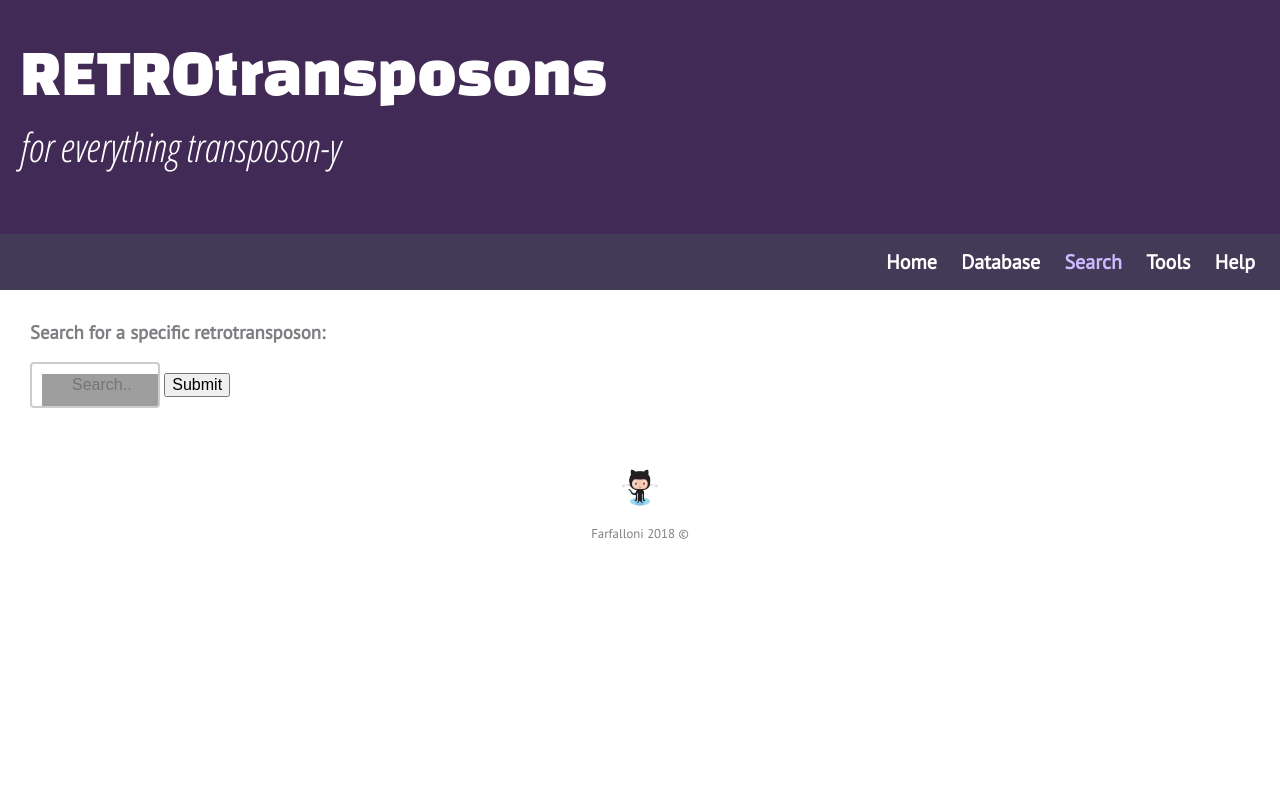
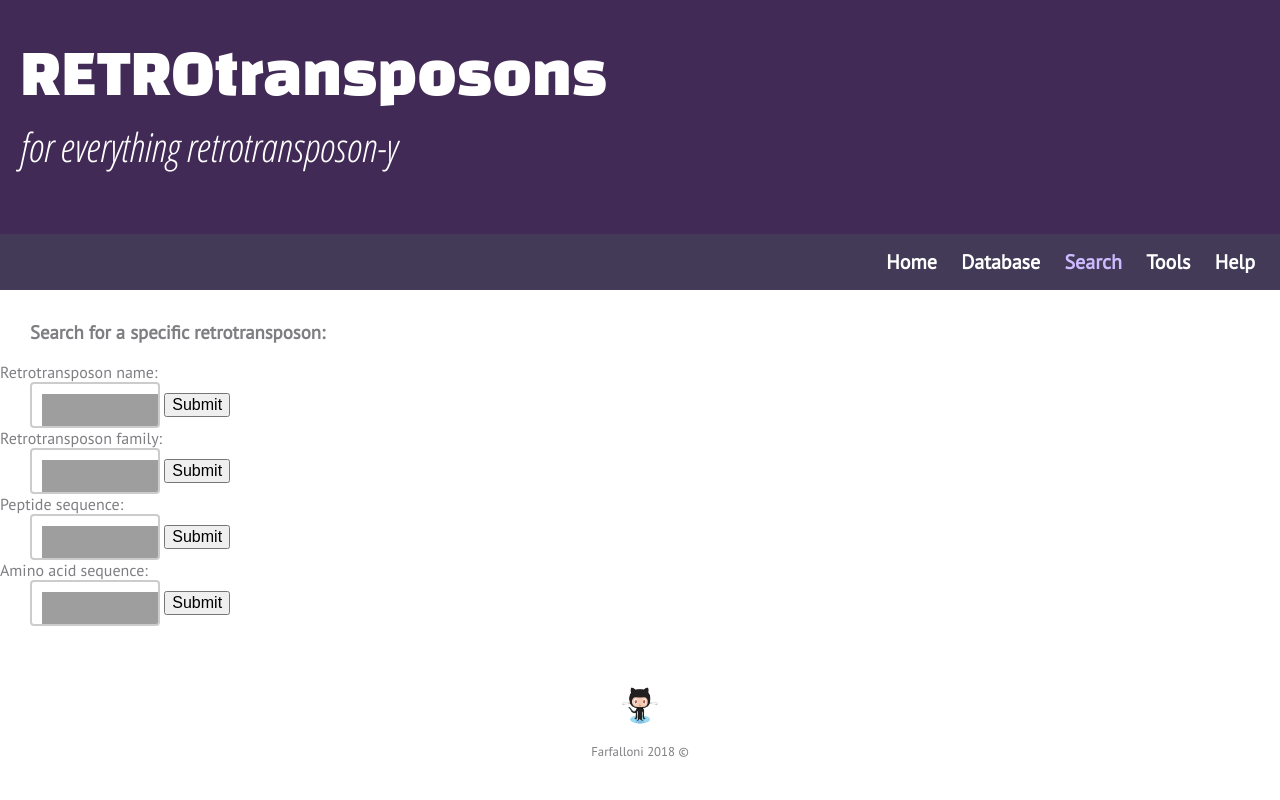
Before and after one commit to eagomezc/Retrotransposon_app, a Flask app: page /search.html in a window 1280 px wide. Run offline with Flask 2, Linux system fonts and the light colour scheme; grey boxes are pictures that could not be loaded.

Commit message:
added specific search bars

```diff
--- a/templates/search.html
+++ b/templates/search.html
@@ -12,7 +12,7 @@
     <header>
       <a href="index.html" id="group-name">
         <h1>RETROtransposons</h1>
-        <h2>for everything transposon-y</h2>
+        <h2>for everything retrotransposon-y</h2>
       </a>
       <nav>
         <ul>
@@ -27,11 +27,30 @@
     </header>
 
     <h3 class="search-form">Search for a specific retrotransposon:</h3>
+
+    <label class="pep-seq">Retrotransposon name:</label>
       <form action="/results.html">
-      <input type="text" name="search" placeholder="Search..">
+      <input type="text" name="search">
       <input type="submit">
-     </form>
+      </form>
 
+    <label class="pep-seq">Retrotransposon family:</label>
+        <form action="/results.html">
+        <input type="text" name="search">
+        <input type="submit">
+        </form>
+
+    <label class="pep-seq">Peptide sequence:</label>
+      <form action="/results.html">
+      <input type="text" name="search">
+      <input type="submit">
+      </form>
+
+    <label class="pep-seq">Amino acid sequence:</label>
+      <form action="/results.html">
+      <input type="text" name="search">
+      <input type="submit">
+      </form>
 
       <footer>
         <a href="https://github.com/eagomezc/Farfalloni"><img src="static/github_icon.png" alt="Github logo" class="social-icon"></a>
```
